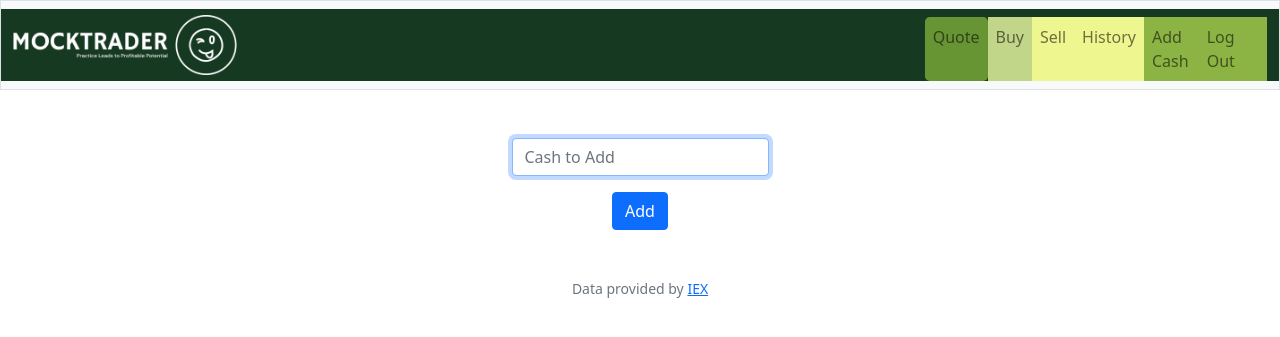
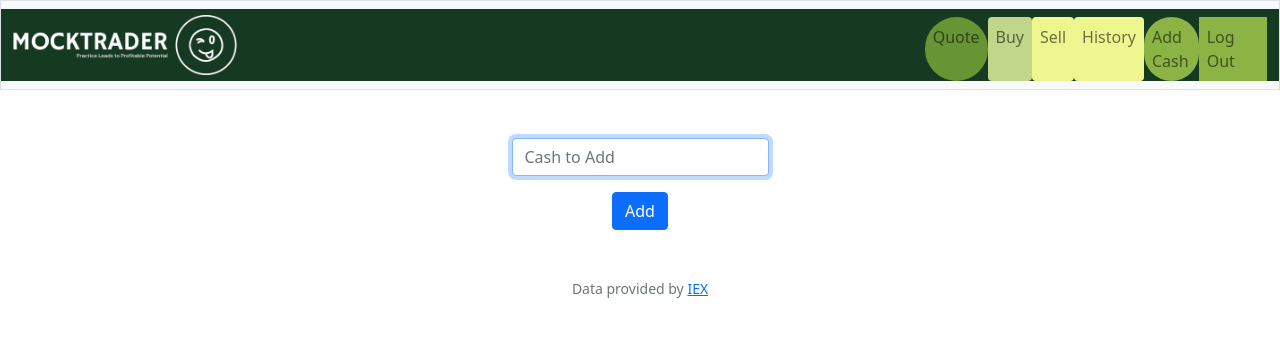
Before and after one commit to jazzorpheus/mock-trader, a Flask app: page /add in a window 1280 px wide. Shown: the top 337 px of the page. Run offline with Flask 3, Linux system fonts and the light colour scheme; the visitor is signed in with stand-in values (Sample User, id 1); some libraries are stand-ins or nearby versions.

Commit message:
Sat, Jul 29, 2023, 9:32 PM +01:00

```diff
--- a/templates/layout.html
+++ b/templates/layout.html
@@ -31,11 +31,11 @@
                 <div class="collapse navbar-collapse" id="navbar">
                     {% if session["user_id"] %}
                         <ul class="navbar-nav me-auto mt-2">
-                            <li class="nav-item quote rounded-3"><a class="nav-link" href="/quote">Quote</a></li>
-                            <li class="nav-item buy"><a class="nav-link" href="/buy">Buy</a></li>
-                            <li class="nav-item sell"><a class="nav-link" href="/sell">Sell</a></li>
-                            <li class="nav-item history"><a class="nav-link" href="/history">History</a></li>
-                            <li class="nav-item add"><a class="nav-link" href="/add">Add Cash</a></li>
+                            <li class="nav-item quote rounded-pill"><a class="nav-link" href="/quote">Quote</a></li>
+                            <li class="nav-item buy rounded"><a class="nav-link" href="/buy">Buy</a></li>
+                            <li class="nav-item sell rounded"><a class="nav-link" href="/sell">Sell</a></li>
+                            <li class="nav-item history rounded"><a class="nav-link" href="/history">History</a></li>
+                            <li class="nav-item add rounded-pill"><a class="nav-link" href="/add">Add Cash</a></li>
                         </ul>
                         <ul class="navbar-nav ms-auto mt-2">
                             <li class="nav-item logout"><a class="nav-link" href="/logout">Log Out</a></li>
```
Also changed, not shown: 1 other file.
